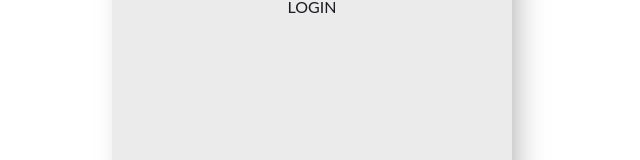
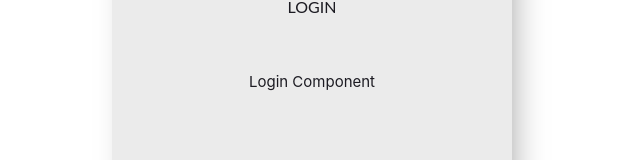
Before and after one commit to TheRealAjay/solitaireonline-frontend, a Vue app: page / in a window 1280 px wide. Shown: the part 310-470 px from the top of the page, without its empty margins (328-968 px from the left). Built offline with nearby package versions, Linux system fonts and the light colour scheme.

Commit message:
Login & Register component switching
Signed-off-by: Ajay <merktmanleicht@gmail.com>

```diff
--- a/src/assets/main.scss
+++ b/src/assets/main.scss
@@ -69,4 +69,13 @@ a, .green {
 	  text-transform : uppercase;
 	}
   }
+
+  &__form {
+	margin-top      : 50px;
+	width           : 100%;
+	display         : flex;
+	justify-content : center;
+	align-items     : center;
+	flex-direction  : column;
+  }
 }
--- a/src/components/LoginBox.vue
+++ b/src/components/LoginBox.vue
@@ -1,5 +1,7 @@
 <script setup>
-import logo from "../assets/logo@2x.png"
+import logo from "../assets/logo@2x.png";
+import LoginForm from "@/components/LoginBoxComponents/LoginForm.vue";
+import RegisterForm from "@/components/LoginBoxComponents/RegisterForm.vue";
 </script>
 
 <template>
@@ -15,17 +17,25 @@ import logo from "../assets/logo@2x.png"
 				{{ title }}
 			</div>
 		</div>
+		<div class="login__box__form">
+			<LoginForm v-if="componentType==='login'" />
+			<RegisterForm v-if="componentType==='register'" />
+		</div>
 	</div>
 </template>
 
 <script>
+
 export default {
 	name: "LoginBox",
 	props: {
 		title: {
 			type: String,
-			required: true,
 			default: "Login"
+		},
+		componentType: {
+			type: String,
+			default: "login"
 		}
 	}
 }
--- a/src/components/LoginBoxComponents/LoginForm.vue
+++ b/src/components/LoginBoxComponents/LoginForm.vue
@@ -1,5 +1,7 @@
 <template>
-
+	<div>
+		Login Component
+	</div>
 </template>
 
 <script>
--- a/src/components/LoginBoxComponents/RegisterForm.vue
+++ b/src/components/LoginBoxComponents/RegisterForm.vue
@@ -1,5 +1,7 @@
 <template>
-
+	<div>
+		Register Component
+	</div>
 </template>
 
 <script>
--- a/src/views/LoginView.vue
+++ b/src/views/LoginView.vue
@@ -6,7 +6,7 @@ import LoginBox from "@/components/LoginBox.vue";
 <template>
 	<div class="main">
 		<Navigator />
-		<LoginBox :title="'Login'" />
+		<LoginBox :title="'Login'" :component-type="'login'" />
 	</div>
 </template>
 
--- a/src/views/RegisterView.vue
+++ b/src/views/RegisterView.vue
@@ -6,7 +6,7 @@ import LoginBox from "@/components/LoginBox.vue";
 <template>
 	<div class="main">
 		<Navigator />
-		<LoginBox :title="'Registrierung'" />
+		<LoginBox :title="'Registrierung'" :component-type="'register'" />
 	</div>
 </template>
 
```
